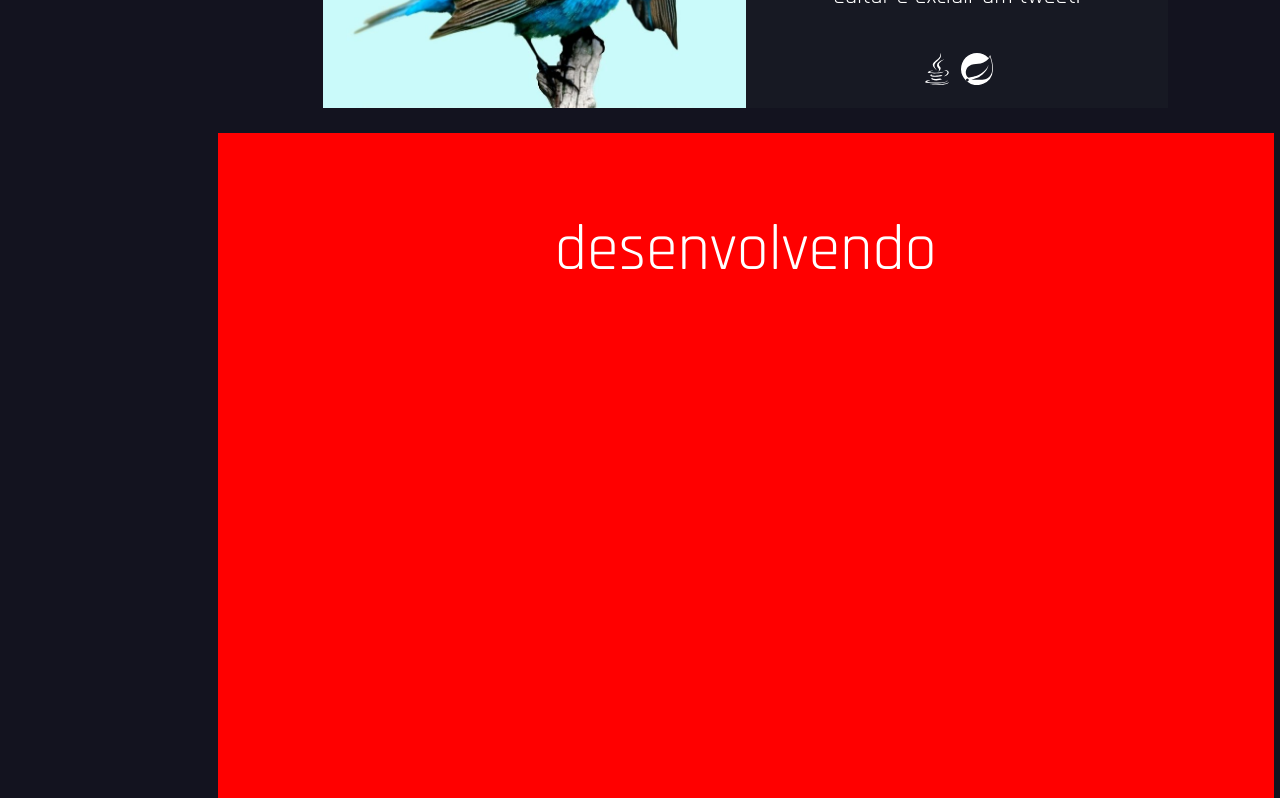
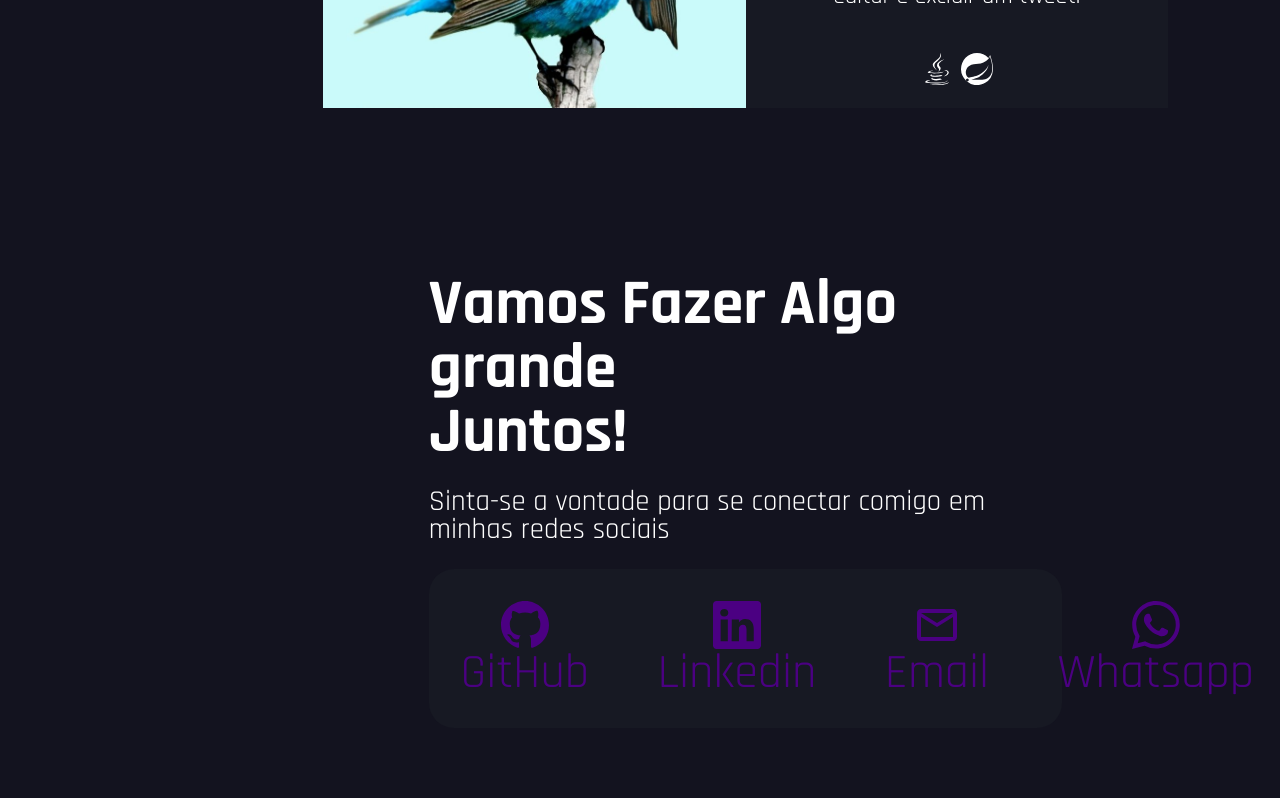
Before and after one commit to marcojr73/portfolio, a React (Vite) app: page / in a window 1280 px wide. Shown: the part 3500-4298 px from the top of the page. Built offline with nearby package versions, Linux system fonts and the light colour scheme.

Commit message:
social icons and text transition

```diff
--- a/package.json
+++ b/package.json
@@ -10,16 +10,13 @@
   },
   "dependencies": {
     "@emotion/react": "^11.10.5",
-    "framer-motion": "^8.5.2",
     "i18next": "^22.4.9",
     "react": "^18.2.0",
     "react-awesome-reveal": "^4.2.3",
     "react-dom": "^18.2.0",
     "react-i18next": "^12.1.4",
     "react-icons": "^4.7.1",
-    "react-svg": "^16.0.0",
     "react-switch": "^7.0.0",
-    "scrollreveal": "^4.0.9",
     "styled-components": "^5.3.6"
   },
   "devDependencies": {
--- a/src/components/Contact.tsx
+++ b/src/components/Contact.tsx
@@ -1,11 +1,48 @@
 import React from "react"
+import { Fade } from "react-awesome-reveal"
+import { useTranslation } from "react-i18next"
 import ContainerContacts from "../styles/containers/ContainerContacts"
 
+import {BsGithub, BsLinkedin, BsWhatsapp}from "react-icons/bs"
+import {MdOutlineMailOutline} from "react-icons/md"
 
-function Contact(){
-    return(
+
+
+function Contact() {
+
+    const { t } = useTranslation()
+
+    return (
         <ContainerContacts>
-            <h1 className="title">desenvolvendo</h1>
+            <footer>
+                <Fade delay={750} cascade damping={1e-1} triggerOnce={true} >
+                    <h1>Vamos Fazer Algo grande<br /><Fade delay={2000} cascade damping={1e-1} triggerOnce={true}>
+                        <h1>Juntos!</h1>
+                    </Fade>
+                    </h1>
+                </Fade>
+                <Fade delay={3000} cascade damping={1e-1} triggerOnce={true} >
+                    <h2>Sinta-se a vontade para se conectar comigo em minhas redes sociais</h2>
+                    <div className="social-box">
+                        <div className="social" onClick={() => window.open("https://github.com/marcojr73")}>
+                            <BsGithub/>
+                            <p>GitHub</p>
+                        </div>
+                        <div className="social" onClick={() => window.open("https://www.linkedin.com/in/marcojr73/")}>
+                            <BsLinkedin/>
+                            <p>Linkedin</p>
+                        </div>
+                        <div className="social" onClick={() => window.open("mailto:marco.junior@engenharia.ufjf.br")}>
+                            <MdOutlineMailOutline/>
+                            <p>Email</p>
+                        </div>
+                        <div className="social" onClick={() => window.open("")}>
+                            <BsWhatsapp/>
+                            <p>Whatsapp</p>
+                        </div>
+                    </div>
+                </Fade>
+            </footer>
         </ContainerContacts>
     )
 }
--- a/src/components/projects/projects.tsx
+++ b/src/components/projects/projects.tsx
@@ -9,20 +9,23 @@ import ngCashDto from "../../dtos/projects/ngCashDto"
 import tweterooDto from "../../dtos/projects/tweterooDto"
 import drivenPassDto from "../../dtos/projects/drivenPassDto"
 import linkrDto from "../../dtos/projects/linkrDto"
+import { Fade, Roll, Zoom } from "react-awesome-reveal"
 
 
-function Projects(){
-    const {t} = useTranslation()
-    return(
+function Projects() {
+    const { t } = useTranslation()
+    return (
         <ContainerProjects>
             <h1 className="title">{t("Projects")}</h1>
             <section className="projects-square" >
-                <Project project={geoQuizDto}/>
-                <Project project={wolfManager}/>
-                <Project project={ngCashDto}/>
-                <Project project={drivenPassDto}/>
-                <Project project={linkrDto}/>
-                <Project project={tweterooDto}/>
+                <Fade duration={2000} triggerOnce={true}>
+                    <Project project={geoQuizDto} />
+                    <Project project={wolfManager} />
+                    <Project project={ngCashDto} />
+                    <Project project={drivenPassDto} />
+                    <Project project={linkrDto} />
+                    <Project project={tweterooDto} />
+                </Fade>
             </section>
         </ContainerProjects>
     )
--- a/src/components/skills/skills.tsx
+++ b/src/components/skills/skills.tsx
@@ -11,7 +11,7 @@ function Skills() {
     return (
         <ContainerSkills>
             <h1 className="title">{t("Habilidades")}</h1>
-            <Fade delay={0} duration={500} cascade damping={1e-1}>
+            <Fade delay={0} duration={750} cascade damping={1e-1}>
                 <ul>
                     {
                         SkillsDto.map(skill => {
--- a/src/styles/containers/ContainerContacts.tsx
+++ b/src/styles/containers/ContainerContacts.tsx
@@ -4,7 +4,47 @@ const ContainerContacts = styled.section`
     width: 82.5vw;
     height: 100vh;
     margin-left: 17vw;
-    background-color: red;
+    display: flex;
+    flex-direction: column;
+    align-items: center;
+
+    footer{
+        width: 60%;
+        height: 60%;
+        margin-top: 12%;
+        display: flex;
+        flex-direction: column;
+        justify-content: space-around;
+        color: var(--text-color);
+    }
+
+    h1{
+        font-size: 4rem;
+        font-weight: bold;
+        color: var(--text-color);
+    }
+
+    h2{
+        font-size: 1.8rem;
+    }
+
+    .social-box{
+        display: flex;
+        width: 100%;
+        font-size: 3rem;
+        color: var(--primary-color);
+        background-color: var(--secondary-color);
+        padding: 5%;
+        border-radius: 25px;
+    }
+
+    .social{
+        margin-right: 12%;
+        display: flex;
+        flex-direction: column;
+        align-items: center;
+        justify-content: center;
+    }
 
 `
 
```
Also changed, not shown: 1 other file (tests, documents, lock files or other folders).
